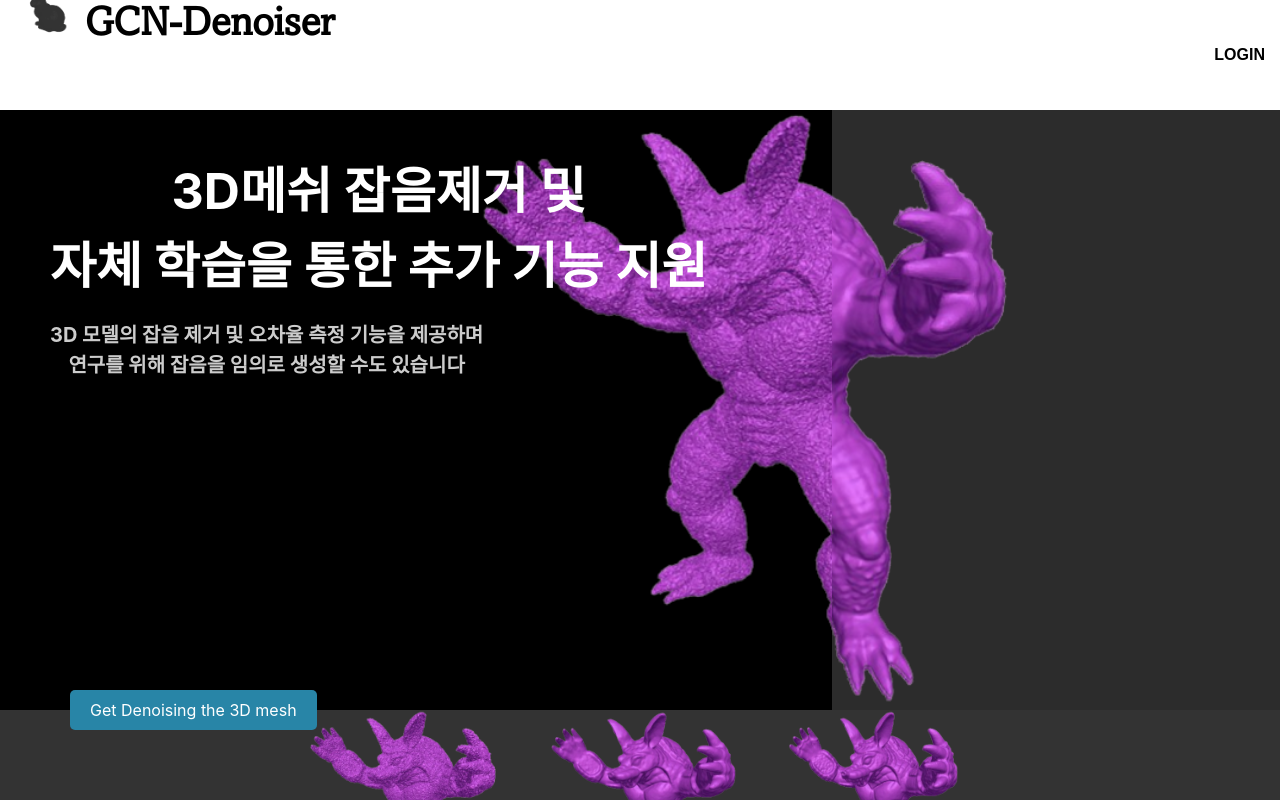
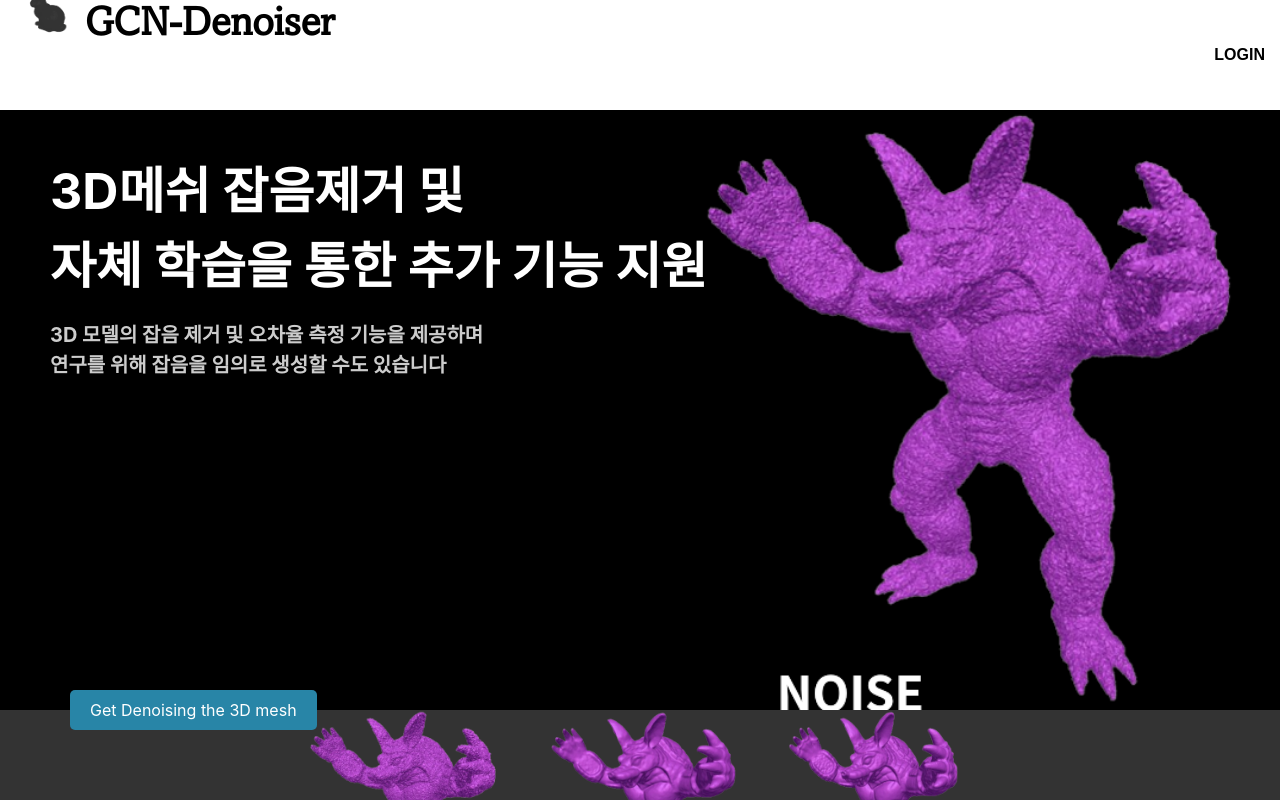
Before and after one commit to 3DNoiseMaster/3DNoiseMaster-FE, a React (Create React App) app: page /api/display/main in a window 1280 px wide. Shown: the top 800 px of the page. Built offline with nearby package versions, Linux system fonts and the light colour scheme.

Commit message:
fix: 메인화면 슬라이드 기능 수정

```diff
--- a/src/components/ImageSlider.tsx
+++ b/src/components/ImageSlider.tsx
@@ -1,8 +1,7 @@
 import React, { useState, useEffect, useRef } from 'react';
 import styled from 'styled-components';
-
-import noiseImage from '../assets/image/noise.png';
-import denoisingImage from '../assets/image/denoising.png';
+import noiseImage from '../assets/image/noise_addText.png';
+import denoisingImage from '../assets/image/denoising_addText.png';
 
 const SliderContainer = styled.div`
   position: relative;
@@ -23,11 +22,13 @@ const BackgroundWrapper = styled.div`
 const LeftBackground = styled.div<{ position: number }>`
   background-color: black;
   width: ${(props) => props.position}px;
+  height: 100%;
 `;
 
 const RightBackground = styled.div<{ position: number }>`
   background-color: #2c2c2c;
-  flex-grow: 1;
+  width: calc(100% - ${(props) => props.position}px);
+  height: 100%;
 `;
 
 const ImageWrapper = styled.div`
@@ -36,13 +37,14 @@ const ImageWrapper = styled.div`
   height: 100%;
 `;
 
-const Image = styled.img`
+const Image = styled.img<{ clipPath: string }>`
   position: absolute;
   top: 0;
   left: 0;
   width: 100%;
   height: 100%;
-  object-fit: contain; /* 이미지가 잘리지 않도록 설정 */
+  object-fit: contain;
+  clip-path: ${(props) => props.clipPath};
 `;
 
 const Divider = styled.div<{ position: number }>`
@@ -50,13 +52,9 @@ const Divider = styled.div<{ position: number }>`
   top: 0;
   width: 2px;
   height: 100%;
-  background-color: #ffffff00;;
+  background-color: #fffcc;
   cursor: ew-resize;
   left: ${(props) => props.position}px;
-`;
-
-const SecondImage = styled(Image)<{ position: number }>`
-  clip-path: inset(0 0 0 ${(props) => props.position}px);
 `;
 
 const ImageSlider: React.FC = () => {
@@ -67,7 +65,12 @@ const ImageSlider: React.FC = () => {
     if (sliderRef.current) {
       const rect = sliderRef.current.getBoundingClientRect();
       const newDividerPosition = event.clientX - rect.left;
-      setDividerPosition(newDividerPosition);
+      // 가로 이동 폭 제한
+      const minPosition = rect.width * 0.1;
+      const maxPosition = rect.width * 0.9;
+      if (newDividerPosition >= minPosition && newDividerPosition <= maxPosition) {
+        setDividerPosition(newDividerPosition);
+      }
     }
   };
 
@@ -89,8 +92,16 @@ const ImageSlider: React.FC = () => {
         <RightBackground position={dividerPosition} />
       </BackgroundWrapper>
       <ImageWrapper>
-        <Image src={noiseImage} alt="First Image" />
-        <SecondImage src={denoisingImage} alt="Second Image" position={dividerPosition} />
+        <Image
+          src={noiseImage}
+          alt="First Image"
+          clipPath={`polygon(0 0, ${dividerPosition}px 0, ${dividerPosition}px 100%, 0 100%)`}
+        />
+        <Image
+          src={denoisingImage}
+          alt="Second Image"
+          clipPath={`polygon(${dividerPosition}px 0, 100% 0, 100% 100%, ${dividerPosition}px 100%)`}
+        />
       </ImageWrapper>
       <Divider position={dividerPosition} />
     </SliderContainer>
--- a/src/styles/MainPage.css
+++ b/src/styles/MainPage.css
@@ -16,7 +16,7 @@ body {
   text-align: center;
   margin: 0;
   padding: 0;
-  height: auto;
+  height: 100%;
   display: flex;
   flex-direction: column;
   justify-content: flex-start;
@@ -92,10 +92,11 @@ body {
   flex: 1;
   flex-basis: auto;
   display: flex;
+  text-align: left;
 }
 
   .image-slider-container {
-    width: 85%;
+    width: 50%;
     height: 600px; /* 원하는 높이로 조정하세요 */
     position: absolute;
     right: 0px;
```
Also changed, not shown: src/assets/image/denoising_addText.png (added), src/assets/image/noise_addText.png (added).
